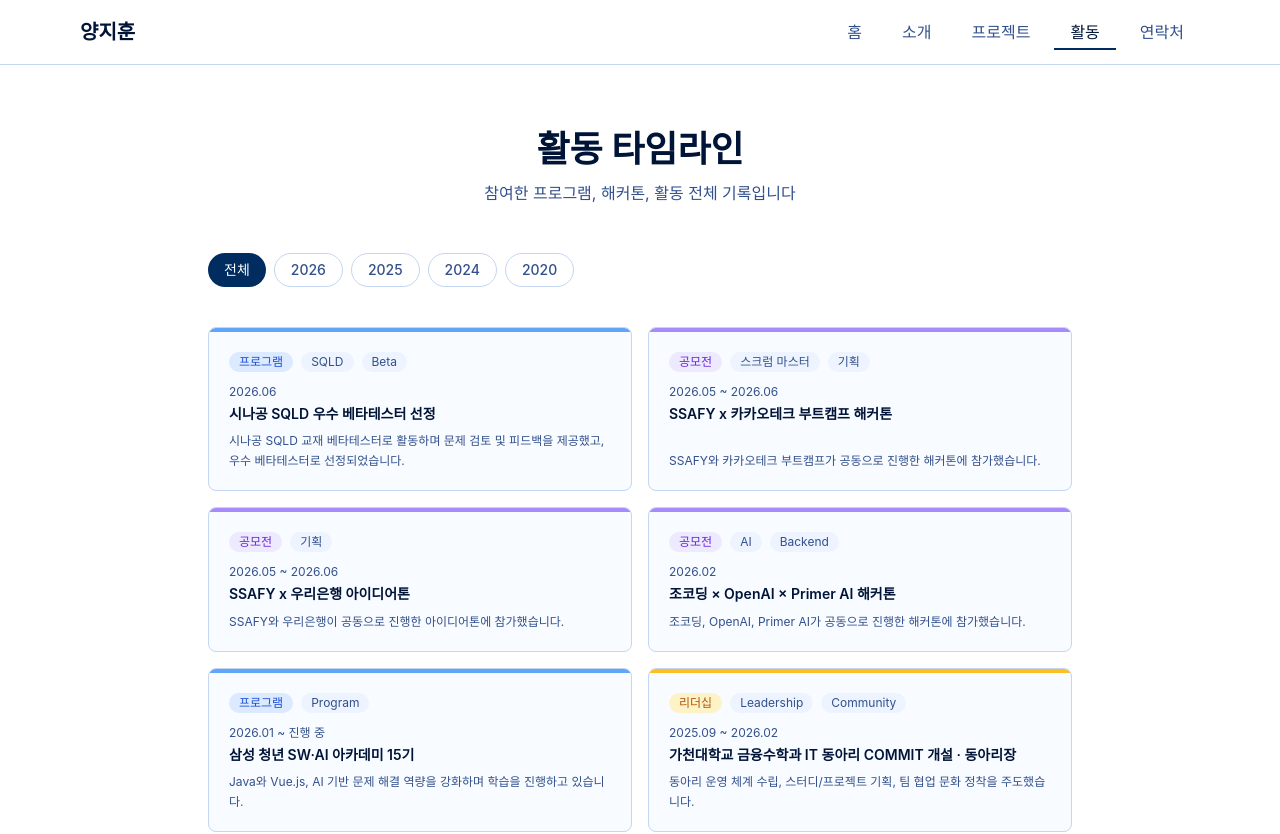
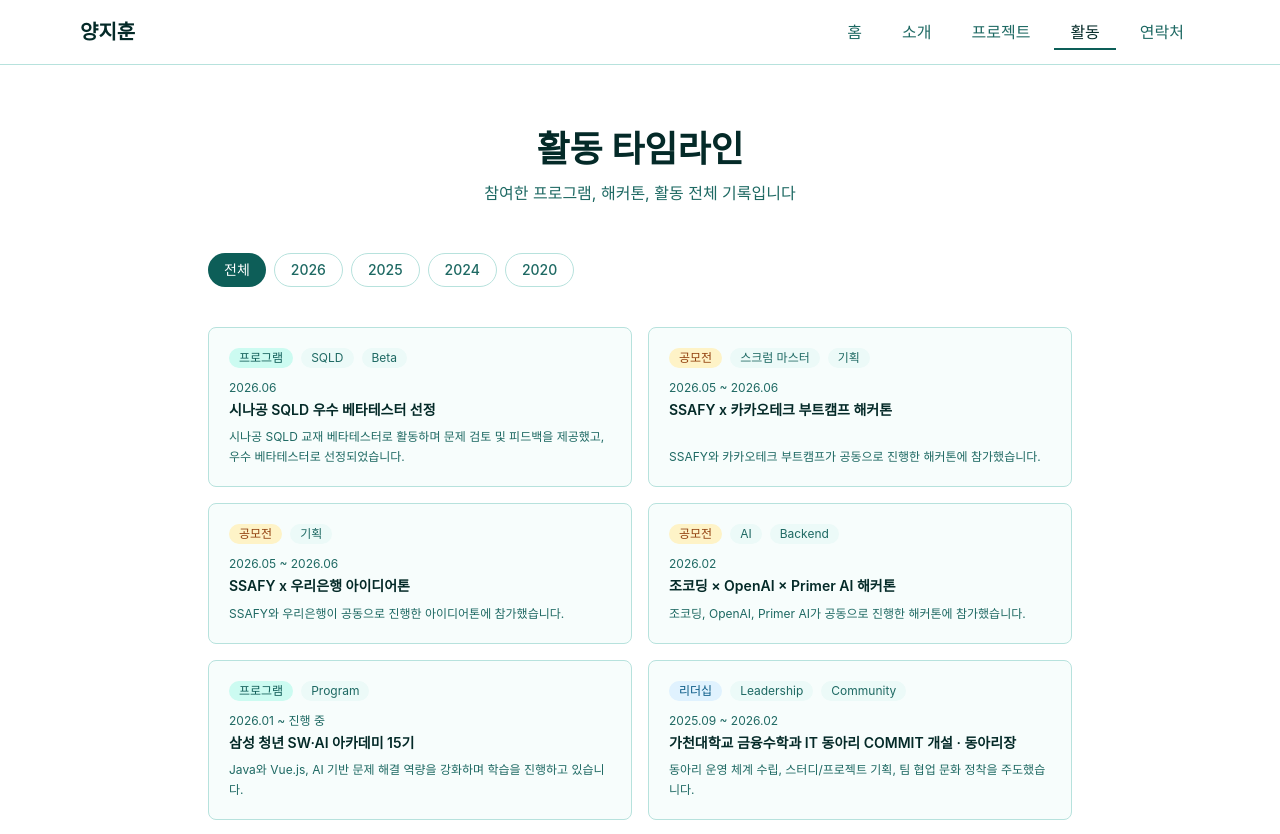
Before and after one commit to yangjihun/portfolio, a Next.js app: page /timeline in a window 1280 px wide. Shown: the top 834 px of the page. Built offline with nearby package versions, Linux system fonts and the light colour scheme; no server answers.

Commit message:
design: 딥 틸 테마 전환 및 카테고리 배지 색 정리

```diff
--- a/src/app/globals.css
+++ b/src/app/globals.css
@@ -3,23 +3,23 @@
 @tailwind utilities;
 
 :root {
-  /* Navy 기반 라이트 테마 (색상 값은 rgb 채널로 두어 Tailwind alpha 표기와 함께 사용) */
+  /* 딥 틸 기반 라이트 테마 (색상 값은 rgb 채널로 두어 Tailwind alpha 표기와 함께 사용) */
   --background: 255 255 255;
-  --foreground: 0 20 55;
+  --foreground: 4 42 40;
 
   --card: 255 255 255;
-  --card-foreground: 0 20 55;
+  --card-foreground: 4 42 40;
 
-  --muted: 238 244 255;
-  --muted-foreground: 50 80 140;
+  --muted: 236 250 248;
+  --muted-foreground: 30 105 99;
 
-  --border: 196 214 240;
+  --border: 183 226 221;
 
-  --primary: 0 44 95;
+  --primary: 13 94 88;
   --primary-foreground: 255 255 255;
 
-  /* 그라데이션 등 강조 표현에 쓰는 밝은 계열 네이비 */
-  --accent: 30 111 200;
+  /* 그라데이션 등 강조 표현에 쓰는 밝은 계열 틸 (대형 텍스트 대비 3:1 이상 유지) */
+  --accent: 13 148 136;
 }
 
 body {
--- a/src/app/timeline/page.tsx
+++ b/src/app/timeline/page.tsx
@@ -64,7 +64,6 @@
                 key={item.id}
                 className="flex flex-col rounded-lg border border-border bg-muted/40 overflow-hidden transition-colors hover:border-primary/30 hover:bg-muted/70"
               >
-                <div className={`h-1 w-full ${style.bar}`} />
                 <div className="flex flex-1 flex-col p-5">
                   <div className="mb-3 flex flex-wrap items-center gap-2">
                     <span className={`rounded-full px-2.5 py-0.5 text-xs font-medium ${style.badge}`}>
--- a/src/data/timeline.ts
+++ b/src/data/timeline.ts
@@ -150,9 +150,10 @@
   },
 ];
 
+/** 딥 틸 테마 기준: 프로그램은 테마색(teal), 공모전은 보색 포인트(amber), 리더십은 인접색(sky) */
 export const categoryStyle: Record<TimelineCategory, { label: string; badge: string; bar: string }> = {
-  contest: { label: '공모전', badge: 'bg-violet-100 text-violet-700', bar: 'bg-violet-400' },
-  program:   { label: '프로그램', badge: 'bg-blue-100 text-blue-700',   bar: 'bg-blue-400'   },
-  leadership:{ label: '리더십',  badge: 'bg-amber-100 text-amber-700', bar: 'bg-amber-400'  },
+  contest: { label: '공모전', badge: 'bg-amber-100 text-amber-800', bar: 'bg-amber-400' },
+  program:   { label: '프로그램', badge: 'bg-teal-100 text-teal-800',   bar: 'bg-teal-400'   },
+  leadership:{ label: '리더십',  badge: 'bg-sky-100 text-sky-800', bar: 'bg-sky-400'  },
   education: { label: '학력',    badge: 'bg-slate-100 text-slate-600', bar: 'bg-slate-400'  },
 };
```
